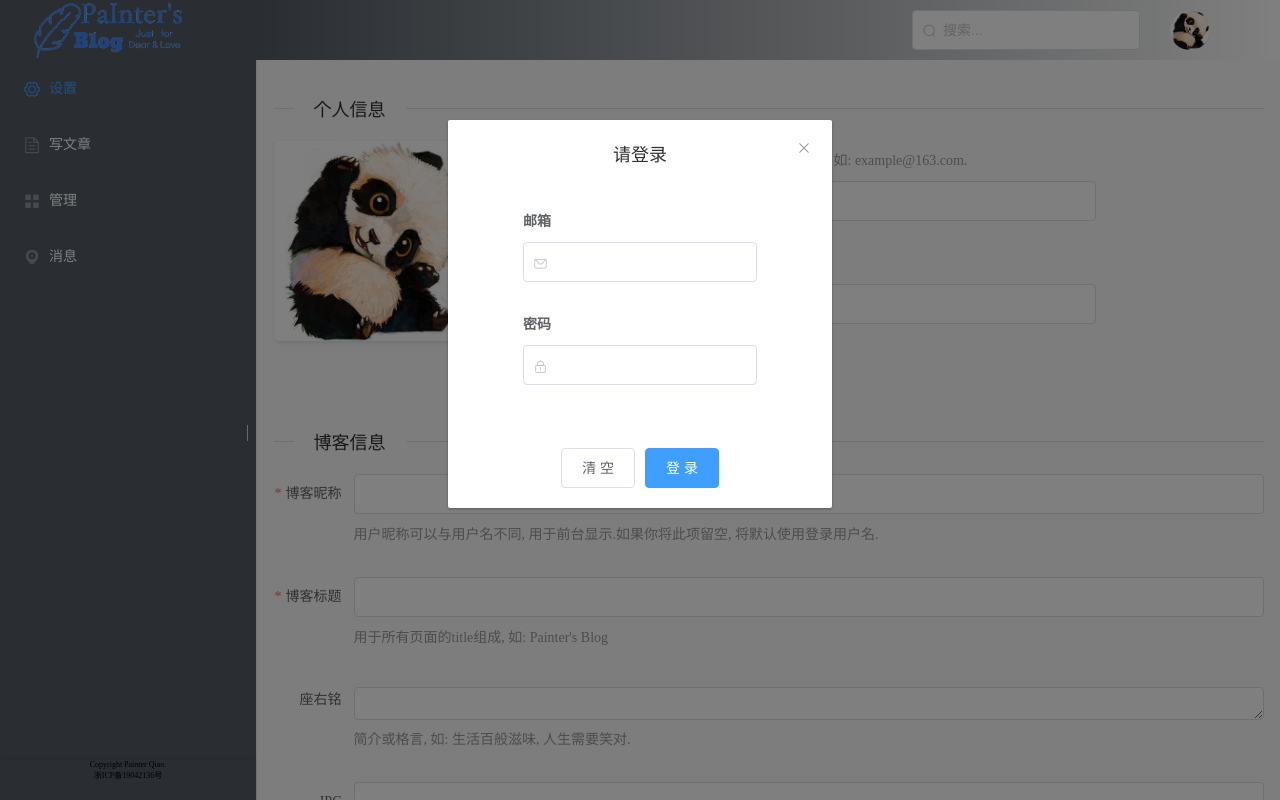
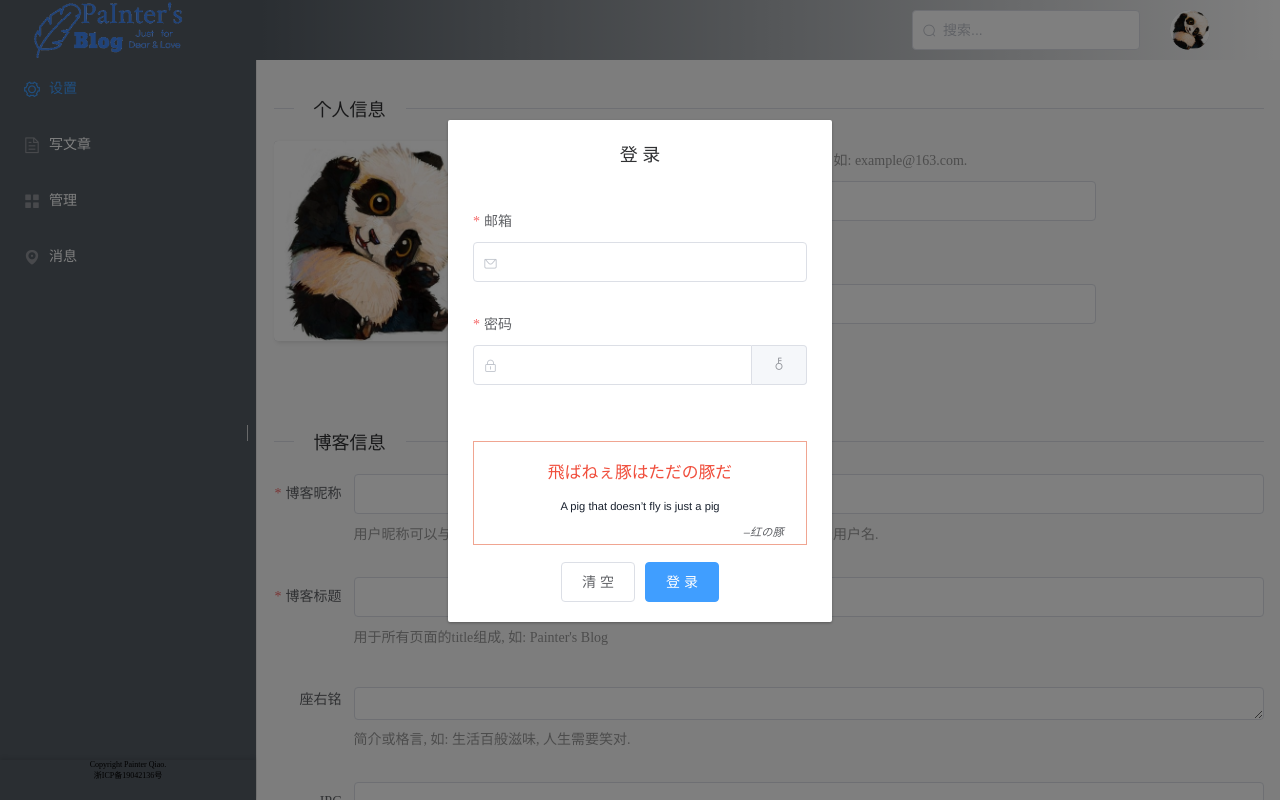
Before and after one commit to painterQ/painter-blog, a Vue app: page /#/home in a window 1280 px wide. Built offline with nearby package versions, Linux system fonts and the light colour scheme.

Commit message:
feat(post):rpc

```diff
--- a/src/api/axios.config.js
+++ b/src/api/axios.config.js
@@ -49,7 +49,7 @@ export default {
                         message: error,
                         type: "error",
                         duration: 5000,
-                    })
+                    });
                     reject(error)
                 })
         })
--- a/src/api/login.js
+++ /dev/null
@@ -1,6 +0,0 @@
-import util from './axios.config'
-
-util.post("/login",{
-    'name':"123",
-    'password':"123"
-})
--- /dev/null
+++ b/src/api/rpc.js
@@ -0,0 +1,21 @@
+import util from './axios.config'
+
+function login(user) {
+    return util.post("/login",user)
+}
+
+function changeBaseInfo(info) {
+    return util.post("/info/base", info)
+}
+
+function changeBlogInfo(info) {
+    return util.post("/info/blog", info)
+}
+
+function changePwdChange(info) {
+    return util.post("/info/pwd", info)
+}
+
+
+//导出 default的含义
+export {login, changeBaseInfo,changeBlogInfo,changePwdChange}
--- a/src/components/backLayout.vue
+++ b/src/components/backLayout.vue
@@ -6,27 +6,7 @@ el-container el-aside el-header el-footer
     <el-container class="container">
         <el-header class="header">
             <painter-header></painter-header>
-            <el-dialog
-                    title="请登录"
-                    :visible.sync="!this.$store.state.login"
-                    width="30%"
-                    style="font-size: 1.5em"
-                    close-on-click-modal="false"
-                    show-close="false"
-                    center>
-                <el-form id="login">
-                    <el-form-item label="邮箱" prop="mail" style="font-size: 1.5em">
-                        <el-input prefix-icon="el-icon-message"></el-input>
-                    </el-form-item>
-                    <el-form-item label="密码" prop="pwd" style="font-size: 1.5em">
-                        <el-input prefix-icon="el-icon-lock"></el-input>
-                    </el-form-item>
-                </el-form>
-                <span slot="footer" class="dialog-footer">
-                    <el-button @click="loginClear">清 空</el-button>
-                    <el-button type="primary" @click="loginSubmit">登 录</el-button>
-                </span>
-            </el-dialog>
+            <painter-login></painter-login>
         </el-header>
         <el-container class="body">
             <!--learn: 设置为auto，设置了overflow，便可以由包裹性，由内部决定--->
@@ -41,18 +21,16 @@ el-container el-aside el-header el-footer
 </template>
 
 <script>
-    import vue from 'vue'
-    import {Dialog} from 'element-ui'
     import painterAside from "@/components/aside"
     import painterHeader from "@/components/header"
-    import message from "@/components/message";
+    import painterLogin from "@/components/login"
 
-    vue.use(Dialog);
     export default {
         name: 'layout',
         components: {
             painterHeader,
             painterAside,
+            painterLogin,
         },
         props: {
             msg: String
@@ -65,15 +43,6 @@ el-container el-aside el-header el-footer
 
         //learn: 计算属性
         computed: {},
-        methods: {
-            loginClear() {
-                message(this, "清空输入", "warning");
-            },
-            loginSubmit() {
-                message(this, "登录", "success");
-                this.$store.commit("login", true);
-            },
-        }
     }
 </script>
 
--- /dev/null
+++ b/src/components/login.vue
@@ -0,0 +1,112 @@
+<template>
+    <el-dialog
+            title="登 录"
+            :visible.sync="!this.$store.state.login"
+            width="30%"
+            id="dialog"
+            style="font-size: 1.5em"
+            :close-on-click-modal="false"
+            :show-close="false"
+            center>
+        <el-form id="login" :rules="rules">
+            <el-form-item label="邮箱" prop="mail" style="font-size: 1.5em">
+                <el-input prefix-icon="el-icon-message" v-model="mail"></el-input>
+            </el-form-item>
+            <el-form-item label="密码" prop="pwd" style="font-size: 1.5em">
+                <el-input prefix-icon="el-icon-lock" v-model="pwd" :type="lock?'password':'text'">
+                    <template slot="append">
+                        <i :class="lock?'el-icon-key':'el-icon-view'" @click="lock=!lock" id="lock"></i>
+                    </template>
+                </el-input>
+            </el-form-item>
+            <div id="motto">
+                <p style="font-size:1.2em;color: #f04e3c">飛ばねぇ豚はただの豚だ</p>
+                <p style="font-size:0.8em;">A pig that doesn’t fly is just a pig</p>
+                <span>&ndash;红の豚</span>
+            </div>
+        </el-form>
+        <span slot="footer" class="dialog-footer">
+                    <el-button @click="loginClear">清 空</el-button>
+                    <el-button type="primary" @click="loginSubmit">登 录</el-button>
+                </span>
+    </el-dialog>
+</template>
+
+<script>
+    import vue from 'vue'
+    import {Dialog} from 'element-ui'
+    import message from "./message";
+    import {login} from "../api/rpc";
+
+    vue.use(Dialog);
+    export default {
+        name: "painter-login",
+        data: function(){
+          return{
+              mail: "",
+              pwd: "",
+              lock: true,
+              rules: {
+                  mail: [
+                      {required: true, message: '请输入邮箱地址', trigger: 'blur'},
+                      {type: "email", message: '不符合邮箱格式', trigger: 'blur'}
+                  ],
+                  pwd: [
+                      {required: true, message: '请输入密码', trigger: 'blur'},
+                      {min: 6, message: '长度不小于6', trigger: 'change'},
+                  ],
+
+              }
+          }
+        },
+        methods: {
+            loginClear() {
+                this.mail = '';
+                this.pwd = '';
+            },
+            loginSubmit() {
+                login({'mail':this.mail, 'password':this.pwd}).then(
+                    ()=>{this.$store.commit("changeLogin", true);}
+                ).catch(e=>{
+                    message(this, "登录失败:"+e, "error");
+                })
+            },
+        }
+    }
+</script>
+
+<style scoped>
+    #lock{
+        box-sizing: border-box;
+    }
+
+    #lock:hover{
+        cursor:pointer;
+    }
+
+    #login{
+        height: 40vh;
+    }
+
+    #motto{
+        border:1px solid #f0a591;
+        margin: 4em auto;
+        box-sizing: border-box;
+    }
+
+
+    #motto > p{
+        text-align: center;
+        font-family: "Helvetica Neue", Helvetica, "PingFang SC", "Hiragino Sans GB", "Microsoft YaHei", "微软雅黑", Arial, sans-serif;
+        color: #1a222f;
+    }
+
+    #motto span{
+        display: block;
+        margin: 0.5em 2em;
+        text-align: right;
+        font-family: 'Avenir', Helvetica, Arial, sans-serif ;
+        font-style: italic;
+        font-size: 0.8em;
+    }
+</style>
--- a/src/components/setting.vue
+++ b/src/components/setting.vue
@@ -87,7 +87,7 @@
         Input, Button, Checkbox, CheckboxGroup, Switch,
         Avatar, Divider
     } from 'element-ui'
-    import util from '../api/axios.config'
+    import {changeBaseInfo, changeBlogInfo, changePwdChange} from "../api/rpc";
 
     {
         vue.use(Form);
@@ -177,7 +177,12 @@
 
         methods: {
             submitForm(name) {
-                util.post("/login", name)
+                switch (name) {
+                    case  'baseInfoForm': changeBaseInfo(this.baseInfoForm);return
+                    case  'blogInfoForm': changeBlogInfo(this.blogInfoForm);return;
+                    case  'pwdChangeForm': changePwdChange(this.pwdChangeForm);return;
+                    default: return;
+                }
             },
             avatarError() {
                 this.$refs['avatar'].src = `${this.baseUrl}/avatar.jpeg`
--- a/src/main.js
+++ b/src/main.js
@@ -1,7 +1,6 @@
 import Vue from 'vue'
 import 'element-ui/lib/theme-chalk/index.css'
 import App from './App.vue'
-import './api/login'
 import './mock.js'
 import router from './router.js'
 import store from './store.js'
--- a/src/mock.js
+++ b/src/mock.js
@@ -16,7 +16,7 @@ Mock.mock('/login', 'post', (options) => {
             message: '账号或者密码错误'
         }
     }
-})
+});
 
 let r = [];
 for(let i = 0;i<160;i++){
@@ -32,3 +32,18 @@ Mock.mock('/arts', 'post', (options) => {
     if(end > 160) return null;
     return r.slice(start,end);
 });
+
+Mock.mock('/info/base', 'post', (options) => {
+    console.log('options:', options);
+    return {ok:true};
+});
+
+Mock.mock('/info/blog', 'post', (options) => {
+    console.log('options:', options);
+    return {ok:true};
+});
+
+Mock.mock('/info/pwd', 'post', (options) => {
+    console.log('options:', options);
+    return {ok:true};
+});
--- a/src/store.js
+++ b/src/store.js
@@ -39,6 +39,9 @@ const store = new Vuex.Store({
         },
         changeAsideSwitch: state => {
             state.viewState.asideSwitch = !state.viewState.asideSwitch;
+        },
+        changeLogin: state => {
+            state.login = state
         }
     }
 });
```
